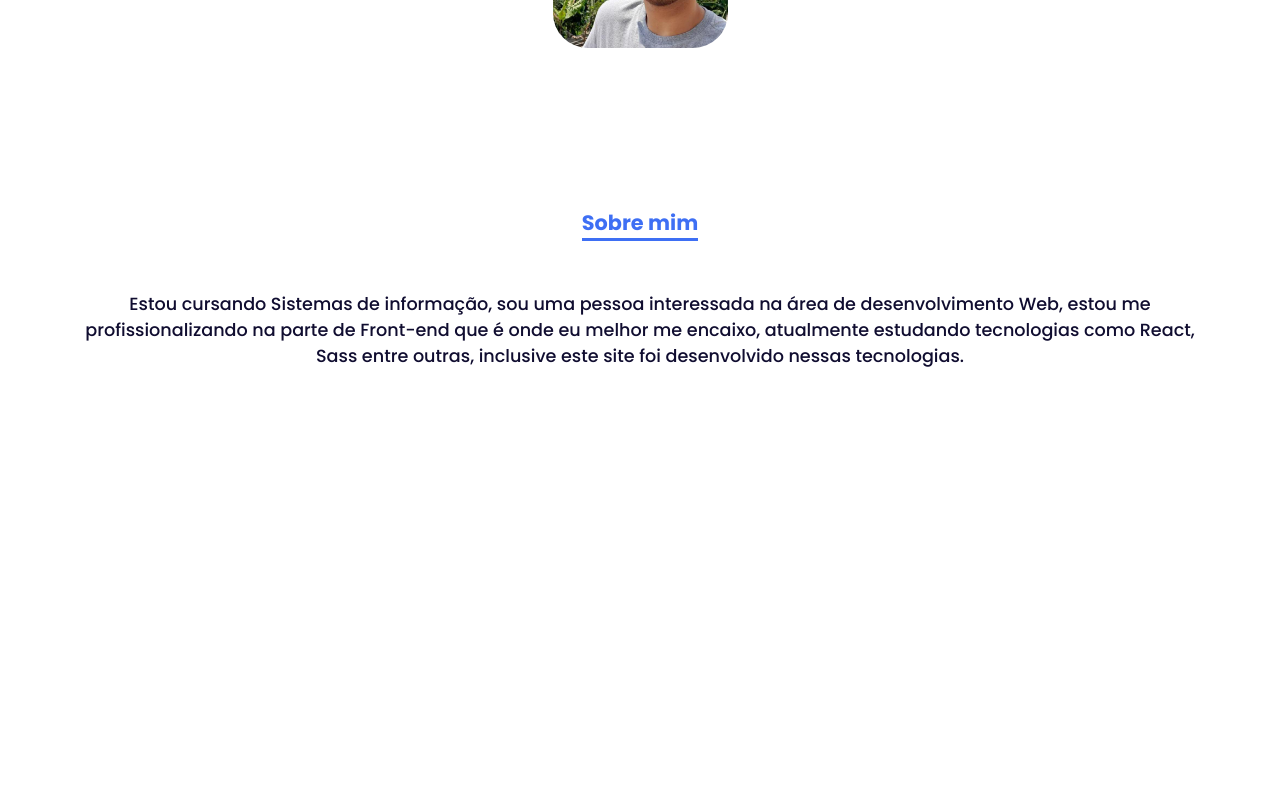
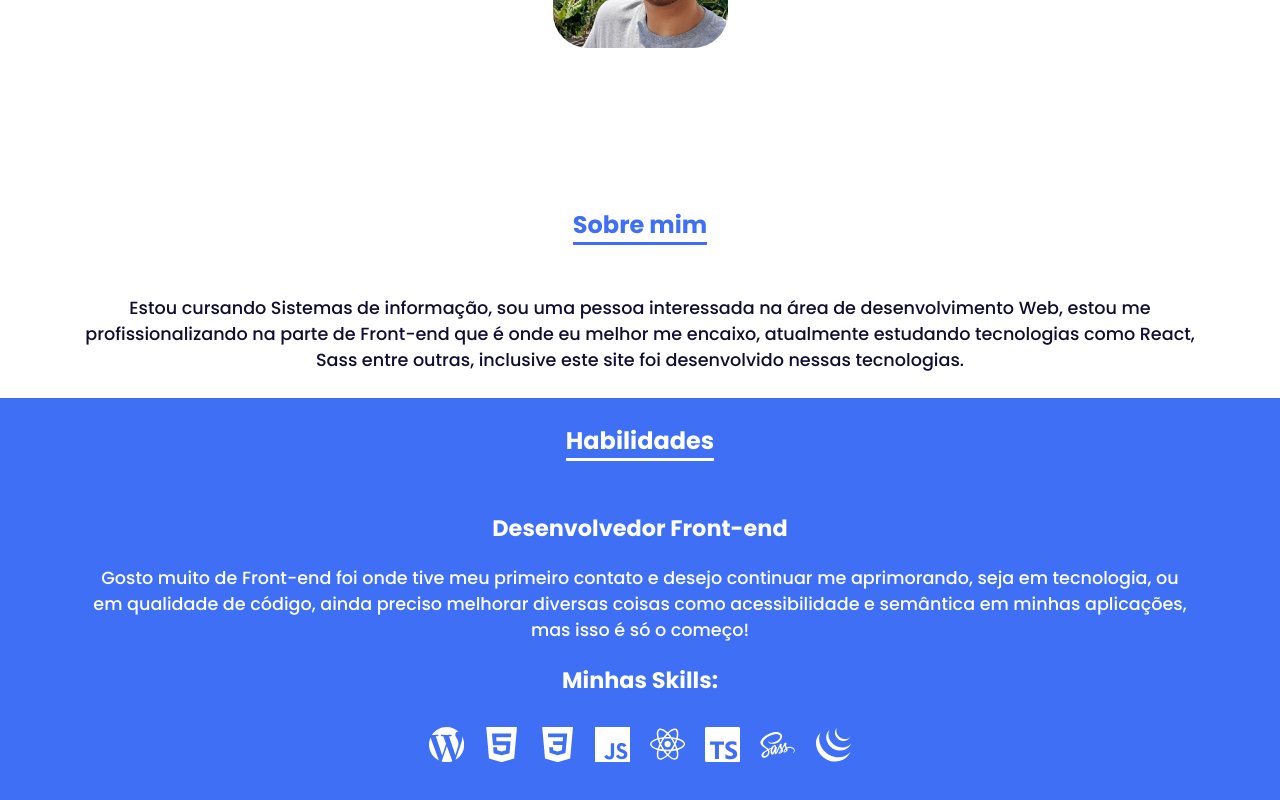
Before and after one commit to Luccasoncini/Portif-lio-, a React (Create React App) app: page / in a window 1280 px wide. Shown: the part 618-1418 px from the top of the page. Before the commit the page ends 1012 px from the top, so only its background shows below. Built offline with nearby package versions, Linux system fonts and the light colour scheme.

Commit message:
create new section of Skills

```diff
--- a/src/components/home/home.scss
+++ b/src/components/home/home.scss
@@ -56,7 +56,7 @@
             align-items: center;
             flex-direction: column;
             h4{
-                font-size: 1.3rem;
+                font-size: 1.5rem;
                 font-weight: 600;
                 border-bottom: 3px solid #3e6ff4;
                 color:  #3e6ff4;
@@ -73,4 +73,60 @@
             }
         }
     }
+    .skills-section{
+        padding: 25px 0px;
+        background-color: #3e6ff4;
+        .skills-principal-content{
+            .skills-title{
+                display: flex;
+                justify-content: center;
+                align-items: center;
+                flex-direction: column;
+                h4{
+                    font-size: 1.5rem;
+                    font-weight: 600;
+                    border-bottom: 3px solid white;
+                    color:  white;
+                    margin-bottom: 50px;
+                }
+            }
+            .skills-frontend{
+                display: flex;
+                justify-content: center;
+                align-items: center;
+                flex-direction: column;
+                h5{
+                    font-size: 1.4rem;
+                    font-weight: 600;
+                    color: white;
+                    margin-bottom: 20px;
+
+                }
+                p{
+                    text-align: center;
+                    color: white;
+                    font-weight: 500;
+                    font-size: 1.1rem;
+                    margin-bottom: 20px;
+                }
+                ul{
+                    display: flex;
+                    justify-content: center;
+                    align-items: center;
+                    flex-flow: wrap;
+                    li{
+                        svg{
+                            font-size: 2.2rem;
+                            color: white;
+                            margin: 10px;
+                            transition: 200ms ease-in;
+                            &:hover{
+                                transform: scale(1.3);
+                            }
+                        }
+                    }
+                }
+            }
+        }
+    }
 }
--- a/src/components/home/index.tsx
+++ b/src/components/home/index.tsx
@@ -1,6 +1,8 @@
 import './home.scss';
 import fotoLucca from '../../assets/img/fotoLucca.jpg'
-
+import { GrWordpress, GrReactjs } from 'react-icons/gr'
+import { SiCss3, SiTypescript, SiJavascript, SiJquery, SiHtml5 } from 'react-icons/si'
+import { DiSass } from 'react-icons/di'
 
 export function Home() {
     return(
@@ -36,6 +38,50 @@ export function Home() {
                     </div>
                 </div>
             </section>
+            <section className="skills-section">
+                <div className="container">
+                    <div className="row">
+                        <div className="col-12">
+                            <div className="skills-principal-content">
+                                <div className="skills-title">
+                                    <h4>Habilidades</h4>
+                                </div>
+                                <div className="skills-frontend">
+                                    <h5>Desenvolvedor Front-end</h5>
+                                    <p>Gosto muito de Front-end foi onde tive meu primeiro contato e desejo continuar me aprimorando, seja em tecnologia, ou em qualidade de código, ainda preciso melhorar diversas coisas como acessibilidade e semântica em minhas aplicações, mas isso é só o começo!</p>
+                                    <h5>Minhas Skills:</h5>
+                                    <ul>
+                                        <li>
+                                            <GrWordpress/>
+                                        </li>
+                                        <li>
+                                            <SiHtml5/>
+                                        </li>
+                                        <li>
+                                            <SiCss3/>
+                                        </li>
+                                        <li>
+                                            <SiJavascript/>
+                                        </li>
+                                        <li>
+                                            <GrReactjs/>
+                                        </li>
+                                        <li>
+                                            <SiTypescript/>
+                                        </li>
+                                        <li>
+                                            <DiSass/>
+                                        </li>
+                                        <li>
+                                            <SiJquery/>
+                                        </li>
+                                    </ul>
+                                </div>
+                            </div>
+                        </div>
+                    </div>
+                </div>
+            </section>
         </main>
     )
 }
```
